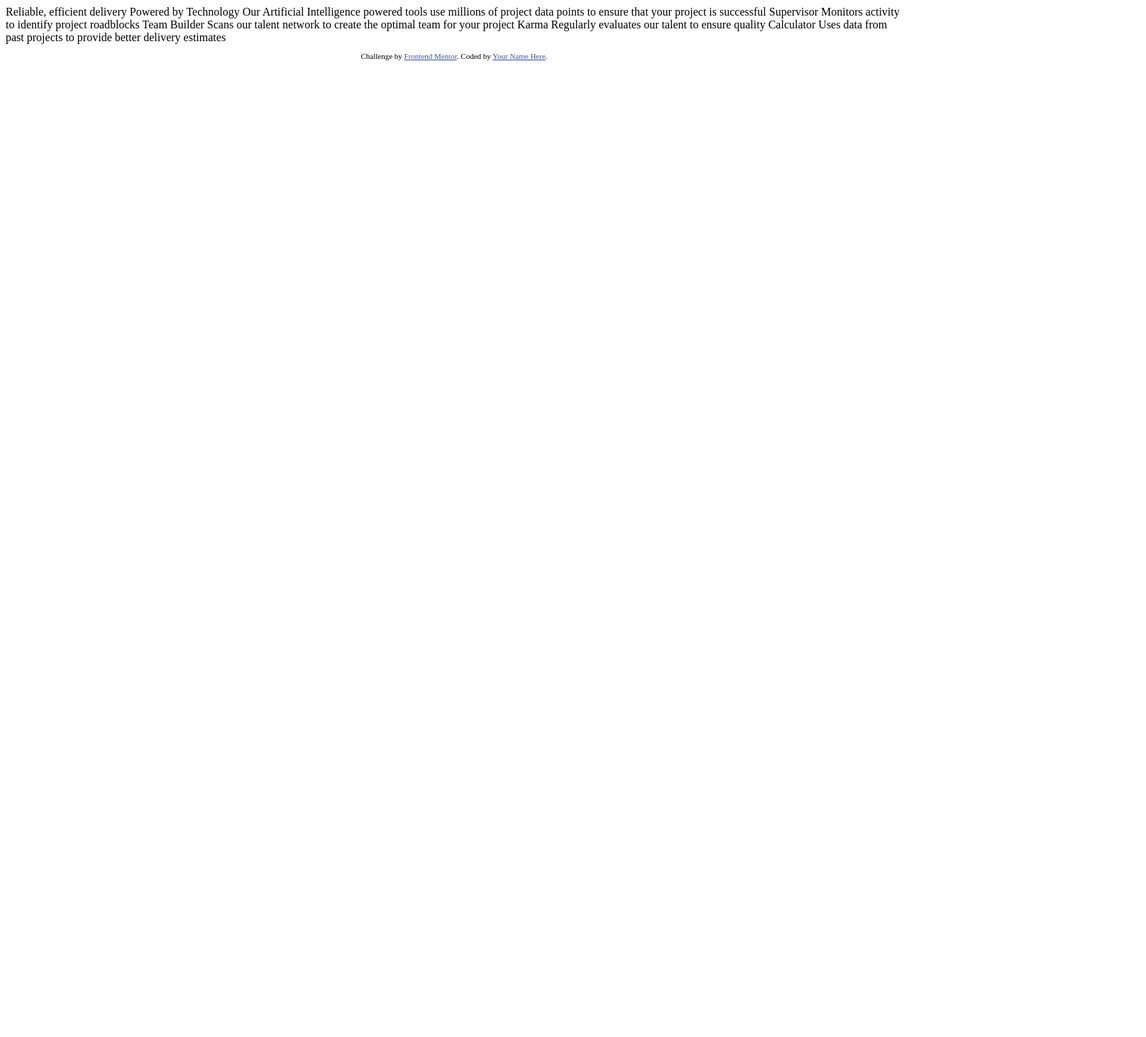
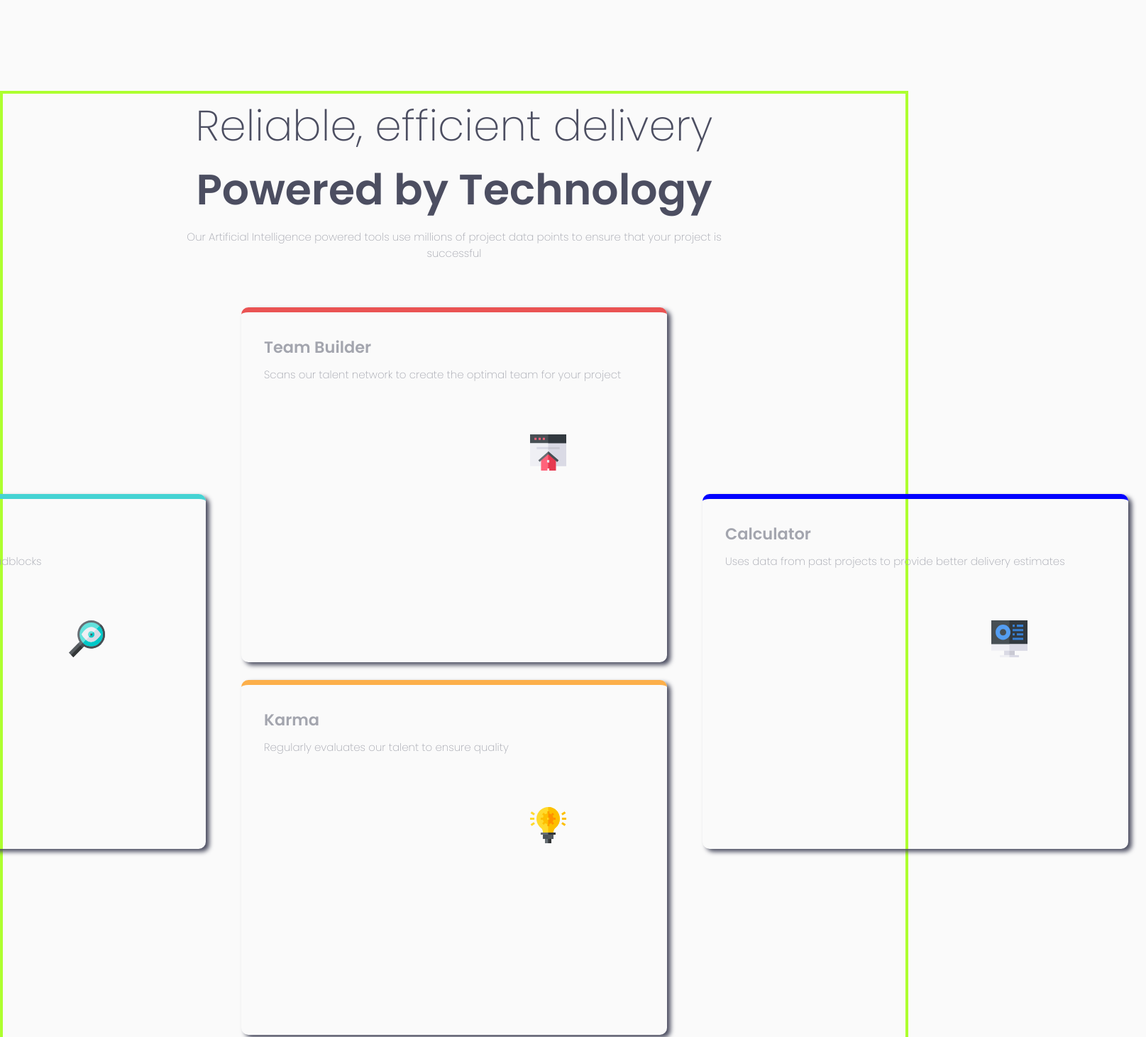
Before and after one commit to Oakwood811/four-card-feature-section-master, a plain HTML site: page index.html in a window 1280 px wide. Shown: the top 1461 px of the page at 71% size, 1615 px wide, since content can reach past the window. Before the commit the page ends 800 px from the top, so only its background shows below. Drawn offline with Linux system fonts and the light colour scheme.

Commit message:
initial commit

```diff
--- a/index.html
+++ b/index.html
@@ -5,41 +5,50 @@
   <meta name="viewport" content="width=device-width, initial-scale=1.0"> <!-- displays site properly based on user's device -->
 
   <link rel="icon" type="image/png" sizes="32x32" href="./images/favicon-32x32.png">
+  <link rel="stylesheet" href="style.css">
+
 
   <title>Frontend Mentor | Four card feature section</title>
-
-  <!-- Feel free to remove these styles or customise in your own stylesheet 👍 -->
-  <style>
-    .attribution { font-size: 11px; text-align: center; }
-    .attribution a { color: hsl(228, 45%, 44%); }
-  </style>
 </head>
 <body>
+  <div class="container">
+    <div class="wrapper">
+      <header>
+        <div class="top-context">
+          <h1>Reliable, efficient delivery <span>Powered by Technology</span></h1>
+          <p>Our Artificial Intelligence powered tools use millions of project data points to ensure that your project is successful</p>
+        </div>
+      </header>
 
-  Reliable, efficient delivery
-  Powered by Technology
+      <main>
+        <div class="main-content">
+          <div class="supervisor">
+            <h2>Supervisor</h2>
+            <p>Monitors activity to identify project roadblocks</p>
+            <img src="images/icon-supervisor.svg" alt="supervisor">
+          </div>
+          <div class="stacked-box">
+          <div class="teambuilder">
+            <h2>Team Builder</h2>
+            <p>Scans our talent network to create the optimal team for your project</p>
+            <img src="images/icon-team-builder.svg" alt="teambuilder">
+          </div>
+          <div class="karma">
+            <h2>Karma</h2>
+            <p>Regularly evaluates our talent to ensure quality</p>
+            <img src="images/icon-karma.svg" alt="Karma">
+          </div>
+          </div>
+          <div class="calculator">
+            <h2>Calculator</h2>
+            <p>Uses data from past projects to provide better delivery estimates</p>
+            <img src="images/icon-calculator.svg" alt="Calculator">
+          </div>
+        </div>
+      </main>
 
-  Our Artificial Intelligence powered tools use millions of project data points
-  to ensure that your project is successful
+    </div>
+  </div>
 
-  Supervisor
-  Monitors activity to identify project roadblocks
-
-  Team Builder
-  Scans our talent network to create the optimal team for your project
-
-  Karma
-  Regularly evaluates our talent to ensure quality
-
-  Calculator
-  Uses data from past projects to provide better delivery estimates
-
-
-  <footer>
-    <p class="attribution">
-      Challenge by <a href="https://www.frontendmentor.io?ref=challenge" target="_blank">Frontend Mentor</a>.
-      Coded by <a href="#">Your Name Here</a>.
-    </p>
-  </footer>
 </body>
 </html>
--- /dev/null
+++ b/style.css
@@ -0,0 +1,96 @@
+@import url('https://fonts.googleapis.com/css2?family=Poppins:wght@200;400;600&display=swap');
+
+*,*::before, ::after{
+  padding: 0;
+  margin: 0;
+  box-sizing: border-box;
+}
+body{
+  font-family: 'Poppins', sans-serif;
+  font-size: 15px;
+  background-color: hsl(0, 0%, 98%);
+  color:hsl(229, 6%, 66%);
+}
+.container{
+  /* max-width: 1320px; */
+  border: 4px solid greenyellow;
+  margin-top: 8rem;
+  display: flex;
+  justify-content: center;
+}
+
+
+.top-context{
+  width: 800px;
+  text-align: center;
+  font-weight: 200;
+  margin: 0 auto;
+}
+.top-context p{
+  margin-top: 10px;
+  padding-bottom: 40px;
+  font-size: 15px;
+  color: hsl(229, 6%, 66%)
+}
+h1{
+  font-size: 60px;
+  color: hsl(234, 12%, 34%);
+  font-weight: 200;
+}
+h1 span{
+  font-weight: 600;
+}
+.main-content{
+  display: flex;
+  align-items: center;
+}
+.supervisor{
+  width: 600px;
+  height: 500px;
+  border-top: 7px solid hsl(180, 62%, 55%);
+  border-radius: 10px;
+  padding: 32px;
+  box-shadow: 5px 4px 6px hsl(234, 12%, 34%);
+  font-weight: 200;
+  margin: 25px;
+}
+
+.teambuilder{
+  width: 600px;
+  height: 500px;
+  border-top: 7px solid hsl(0, 78%, 62%);
+  border-radius: 10px;
+  padding: 32px;
+  box-shadow: 5px 4px 6px hsl(234, 12%, 34%);
+  font-weight: 200;
+  margin: 25px;
+}
+.karma{
+  width: 600px;
+  height: 500px;
+  border-top: 7px solid hsl(34, 97%, 64%);
+  border-radius: 10px;
+  padding: 32px;
+  box-shadow: 5px 4px 6px hsl(234, 12%, 34%);
+  font-weight: 200;
+  margin: 25px;
+}
+.calculator{
+  width: 600px;
+  height: 500px;
+  border-top: 7px solid blue;
+  border-radius: 10px;
+  padding: 32px;
+  box-shadow: 5px 4px 6px hsl(234, 12%, 34%);
+  font-weight: 200;
+  margin: 25px;
+}
+h2{
+  margin-bottom: 10px;
+}
+img{
+  width: 4vw;
+  position: relative;
+  left: 70%;
+  top: 17%;
+}
```
